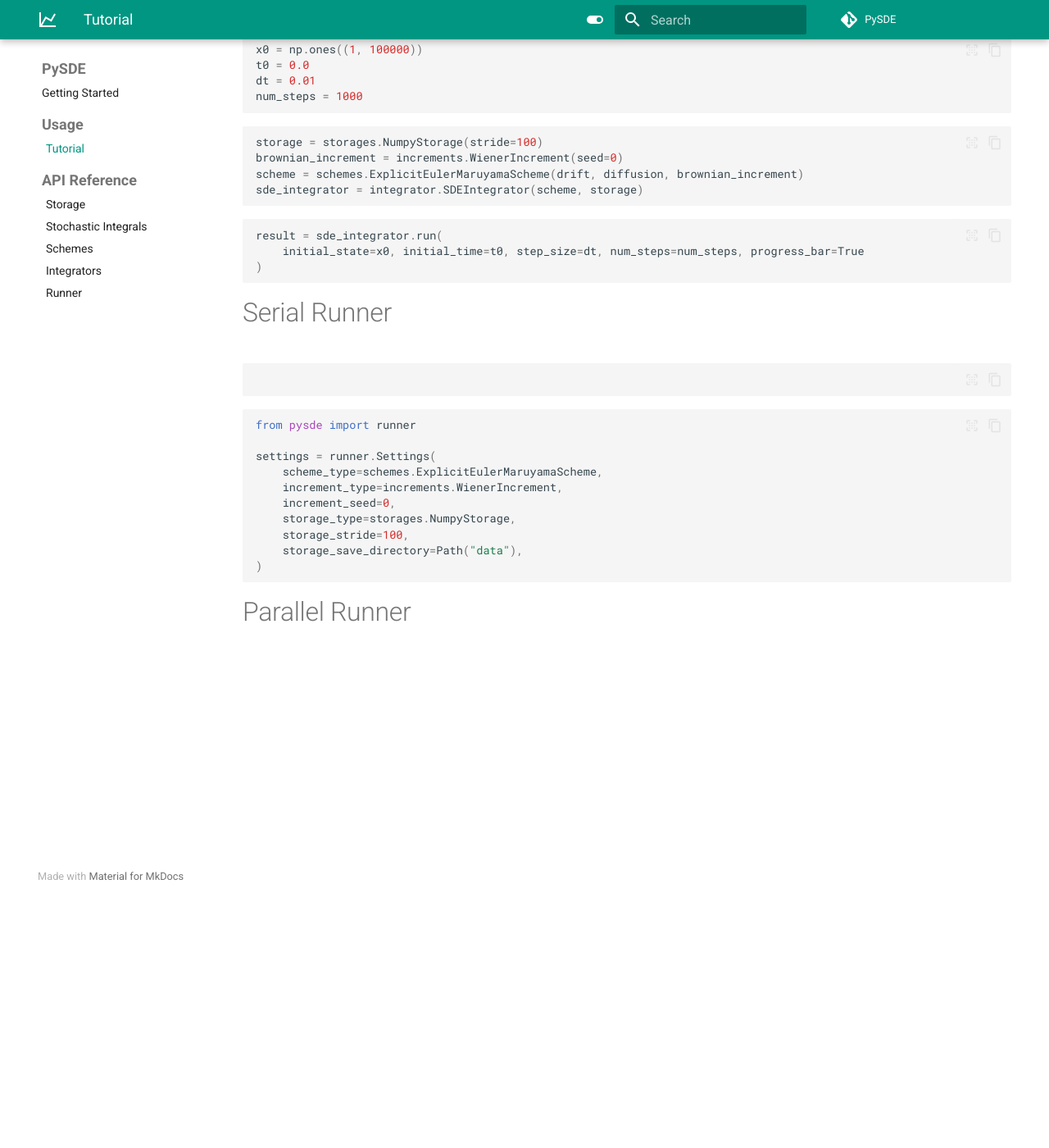
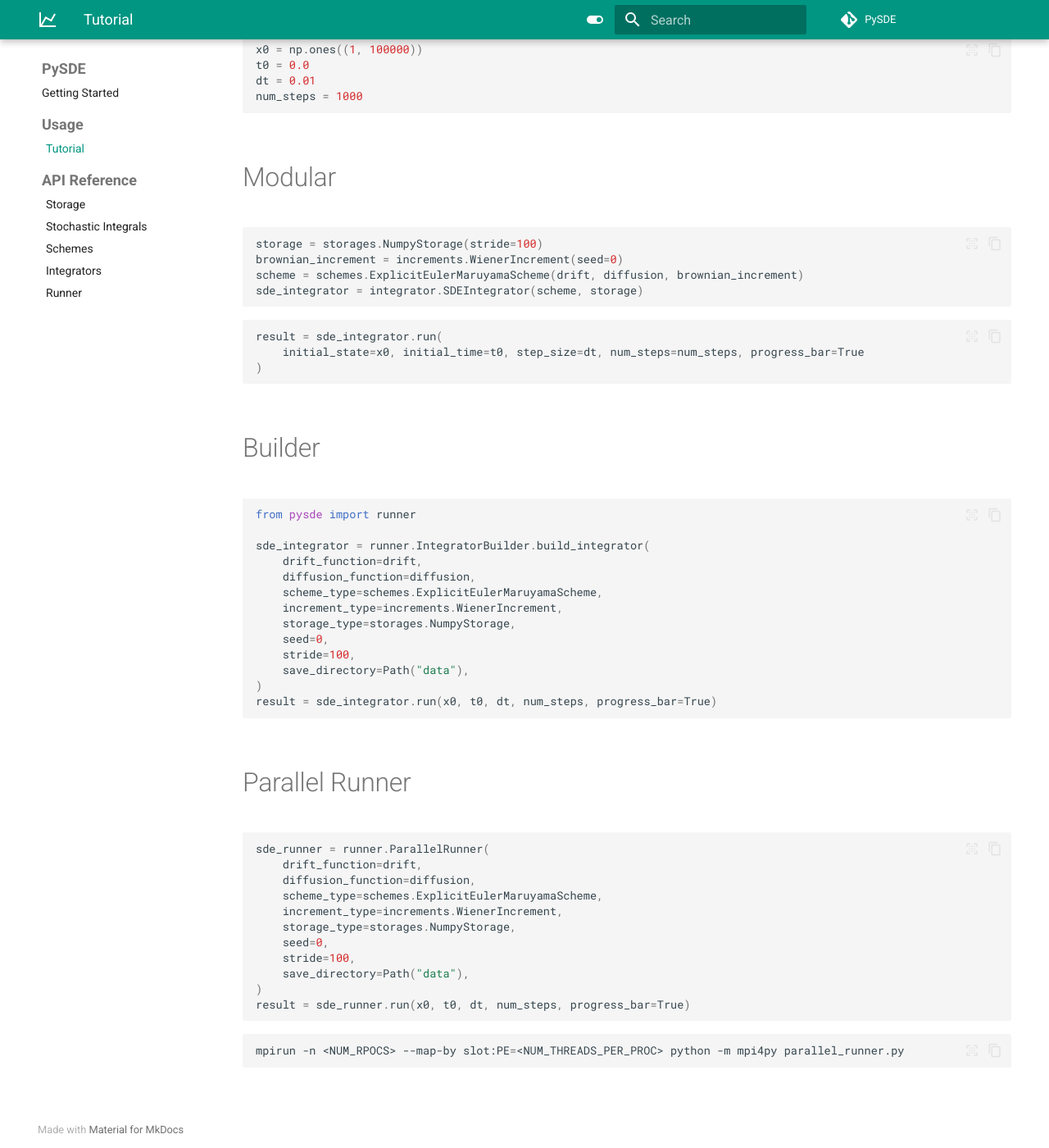
Before and after one commit to UQatKIT/PySDE, an MkDocs documentation site: the page built from docs/usage/tutorial.md, in a window 1280 px wide and 1400 px high, scrolled down 309 px. Shown: the whole window at 82% size. Built offline with MkDocs 1.6.1 and Material for MkDocs 9.7.7, drawn with Linux system fonts in a browser that asks for light colours; comment, search, counter and statistics services are not loaded; before the commit the page ends 1175 px from its top, so only the background shows below that; some of the changed text lies outside the part shown.

Commit message:
docs: Update README and tutorial documentation

````diff
--- a/docs/usage/tutorial.md
+++ b/docs/usage/tutorial.md
@@ -1,12 +1,12 @@
-# Modular
+# Input Data
 
 ```python
 import numpy as np
 
-def drift(x, _t):
+def drift(x, t):
     return -x
 
-def diffusion(_x, _t):
+def diffusion(x, t):
     return 1 * np.identity(1)
 ```
 
@@ -16,6 +16,9 @@ t0 = 0.0
 dt = 0.01
 num_steps = 1000
 ```
+
+<br>
+# Modular
 
 ```python
 storage = storages.NumpyStorage(stride=100)
@@ -30,24 +33,42 @@ result = sde_integrator.run(
 )
 ```
 
-# Serial Runner
-
-```python
-
-```
+<br>
+# Builder
 
 ```python
 from pysde import runner
 
-settings = runner.Settings(
+sde_integrator = runner.IntegratorBuilder.build_integrator(
+    drift_function=drift,
+    diffusion_function=diffusion,
     scheme_type=schemes.ExplicitEulerMaruyamaScheme,
     increment_type=increments.WienerIncrement,
-    increment_seed=0,
     storage_type=storages.NumpyStorage,
-    storage_stride=100,
-    storage_save_directory=Path("data"),
+    seed=0,
+    stride=100,
+    save_directory=Path("data"),
 )
+result = sde_integrator.run(x0, t0, dt, num_steps, progress_bar=True)
 ```
 
+<br>
+# Parallel Runner
 
-# Parallel Runner
+```python
+sde_runner = runner.ParallelRunner(
+    drift_function=drift,
+    diffusion_function=diffusion,
+    scheme_type=schemes.ExplicitEulerMaruyamaScheme,
+    increment_type=increments.WienerIncrement,
+    storage_type=storages.NumpyStorage,
+    seed=0,
+    stride=100,
+    save_directory=Path("data"),
+)
+result = sde_runner.run(x0, t0, dt, num_steps, progress_bar=True)
+```
+
+```bash
+mpirun -n <NUM_RPOCS> --map-by slot:PE=<NUM_THREADS_PER_PROC> python -m mpi4py parallel_runner.py
+```
````
Also changed, not shown: README.md (+1 -1 lines), docs/index.md (+38 -0 lines).
